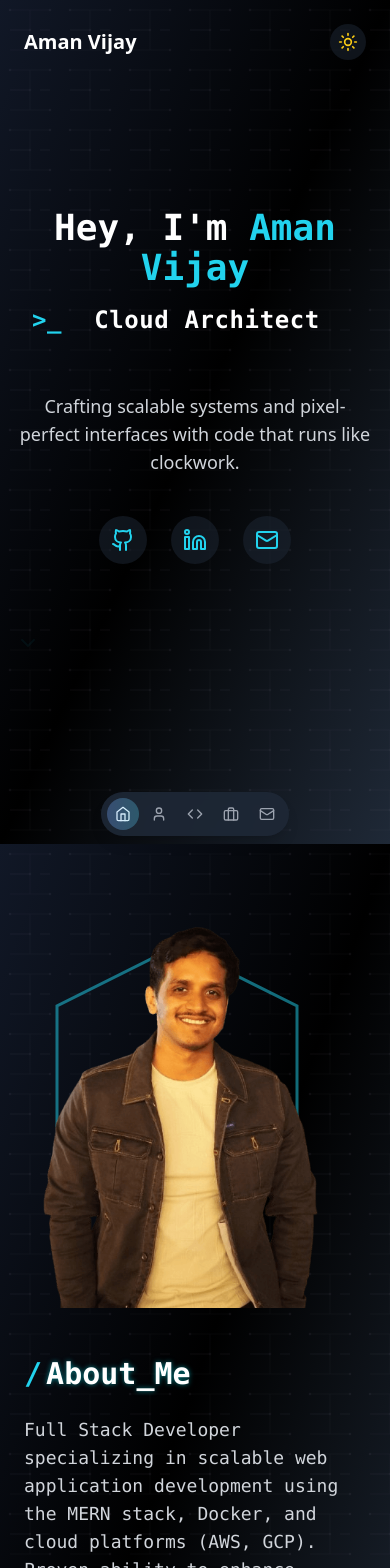
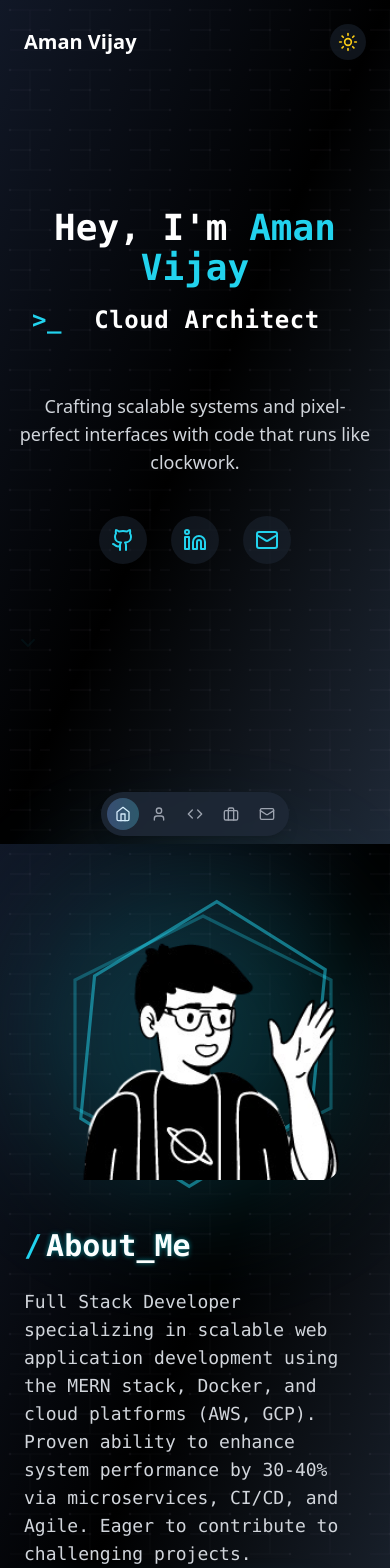
Before and after one commit to Aman-vijay/portfolio, a React (Vite) app: page / in a window 390 px wide. Shown: the top 1568 px of the page. Built offline with nearby package versions, Linux system fonts and the light colour scheme.

Commit message:
Refactor AboutMeSection: Update avatar image and enhance visual design with animated hexagonal frame and responsive layout

```diff
--- a/src/components/AboutMeSection.tsx
+++ b/src/components/AboutMeSection.tsx
@@ -40,21 +40,45 @@ const AboutMeSection: React.FC<AboutMeSectionProps> = ({ darkMode }) => {
         }}
       />
 
-      <div className="container mx-auto px-6 flex flex-col md:flex-row items-center justify-between gap-12 relative z-10">
+      <div className="container mx-auto px-6 flex flex-col md:flex-row items-center justify-center gap-12 md:gap-12 relative z-10">
         {/* Image Area */}
         <motion.div
-          className="md:w-1/2 flex justify-center"
+          className="w-full md:w-1/2 flex justify-center items-center relative -mt-8 md:-mt-20"
           initial={{ opacity: 0, x: -50 }}
           animate={{ opacity: 1, x: 0 }}
           transition={{ duration: 0.8 }}
         >
-          <div className="relative">
-            {/* Hexagonal Frame */}
+          {/* Background Glow Effect */}
+          <div className="absolute w-80 h-80 md:w-[420px] md:h-[420px] bg-cyan-400/20 rounded-full blur-3xl" />
+
+          <div className="relative group">
+            {/* Animated Hexagonal Frame */}
+            <motion.svg
+              className="absolute -inset-2 text-cyan-400/50"
+              width="320"
+              height="320"
+              viewBox="0 0 100 100"
+              initial={{ rotate: 0 }}
+              animate={{ rotate: 360 }}
+              transition={{ duration: 20, repeat: Infinity, ease: "linear" }}
+            >
+              <polygon
+                points="50,10 90,30 90,70 50,90 10,70 10,30"
+                fill="none"
+                stroke="currentColor"
+                strokeWidth="1"
+              />
+            </motion.svg>
+
+            {/* Static Hexagonal Frame */}
             <svg
-              className="absolute -inset-2 text-cyan-400 opacity-50"
-              width="300"
-              height="300"
+              className="absolute -inset-2 text-cyan-400/30"
+              width="320"
+              height="320"
               viewBox="0 0 100 100"
+
+
+
             >
               <polygon
                 points="50,10 90,30 90,70 50,90 10,70 10,30"
@@ -63,17 +87,30 @@ const AboutMeSection: React.FC<AboutMeSectionProps> = ({ darkMode }) => {
                 strokeWidth="1"
               />
             </svg>
-            <img
-              src="./Av.png"
-              alt="About Me"
-              className="relative w-80 h-96 object-cover"
-            />
+
+            {/* Avatar Image */}
+            <motion.div
+              className="relative w-72 h-72 md:w-80 md:h-80 rounded-2xl overflow-hidden"
+            >
+              <img
+                src="./avatar.png"
+                alt="Aman Vijay Futuristic Avatar"
+                className="w-full h-full object-cover shadow-lg"
+                style={{
+                  filter: 'blur(10px)',
+                  transition: 'filter 0.5s ease-out'
+                }}
+                onLoad={(e) => {
+                  e.currentTarget.style.filter = 'blur(0)';
+                }}
+              />
+            </motion.div>
           </div>
         </motion.div>
 
         {/* Description Area */}
         <motion.div
-          className="md:w-1/2 space-y-6"
+          className="w-full md:w-1/2 space-y-6"
           initial={{ opacity: 0, x: 50 }}
           animate={{ opacity: 1, x: 0 }}
           transition={{ duration: 0.8 }}
@@ -83,7 +120,7 @@ const AboutMeSection: React.FC<AboutMeSectionProps> = ({ darkMode }) => {
               darkMode ? 'text-white' : 'text-gray-200'
             }`}
           >
-           <span className="text-cyan-400 mr-1">/</span>
+            <span className="text-cyan-400 mr-1">/</span>
             {/* Animated "About Me" characters */}
             {titleText.map((char, index) => (
               <motion.span
```
Also changed, not shown: public/Av.png (deleted), public/avatar.png (added).
